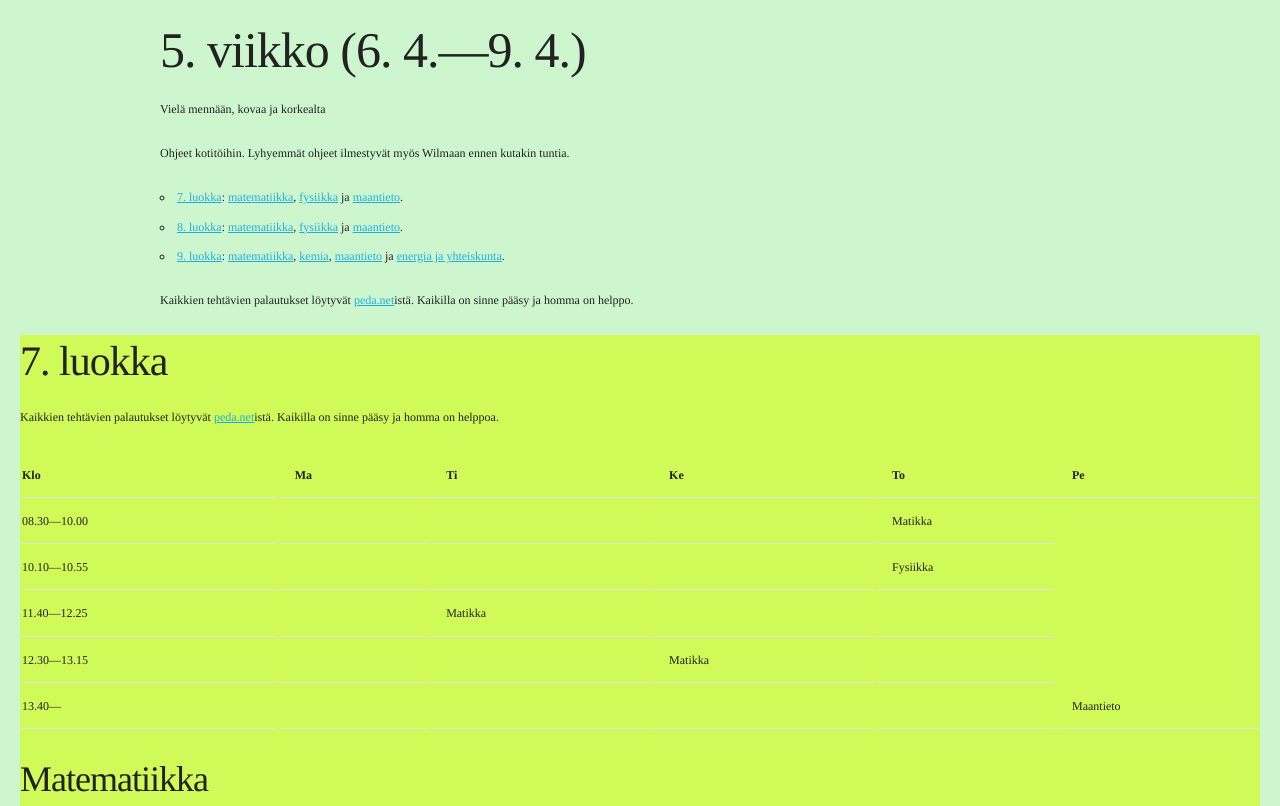
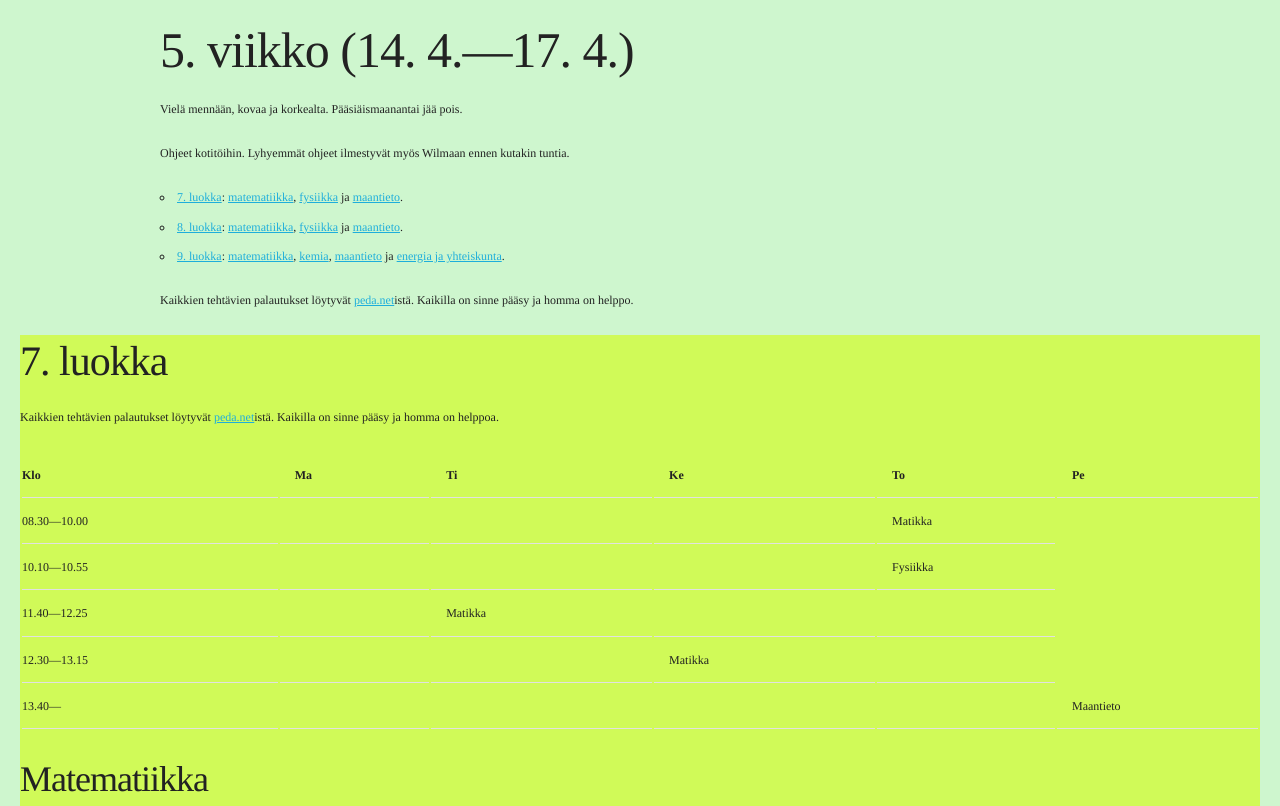
Before and after one commit to markkuleino/koulu, a plain HTML site: page viikko5.html in a window 1280 px wide. Shown: the top 806 px of the page. Drawn offline with Linux system fonts and the light colour scheme.

Commit message:
Korjattu pvm.

```diff
--- a/viikko5.html
+++ b/viikko5.html
@@ -86,8 +86,8 @@ body{
 
 
 
-  <h1>5. viikko (6. 4.&mdash;9. 4.)</h1>
-  <p>Vielä mennään, kovaa ja korkealta</p>
+  <h1>5. viikko (14. 4.&mdash;17. 4.)</h1>
+  <p>Vielä mennään, kovaa ja korkealta. Pääsiäismaanantai jää pois.</p>
 
  <p>Ohjeet kotitöihin. Lyhyemmät ohjeet ilmestyvät myös Wilmaan ennen kutakin tuntia.    </p>
 
```
